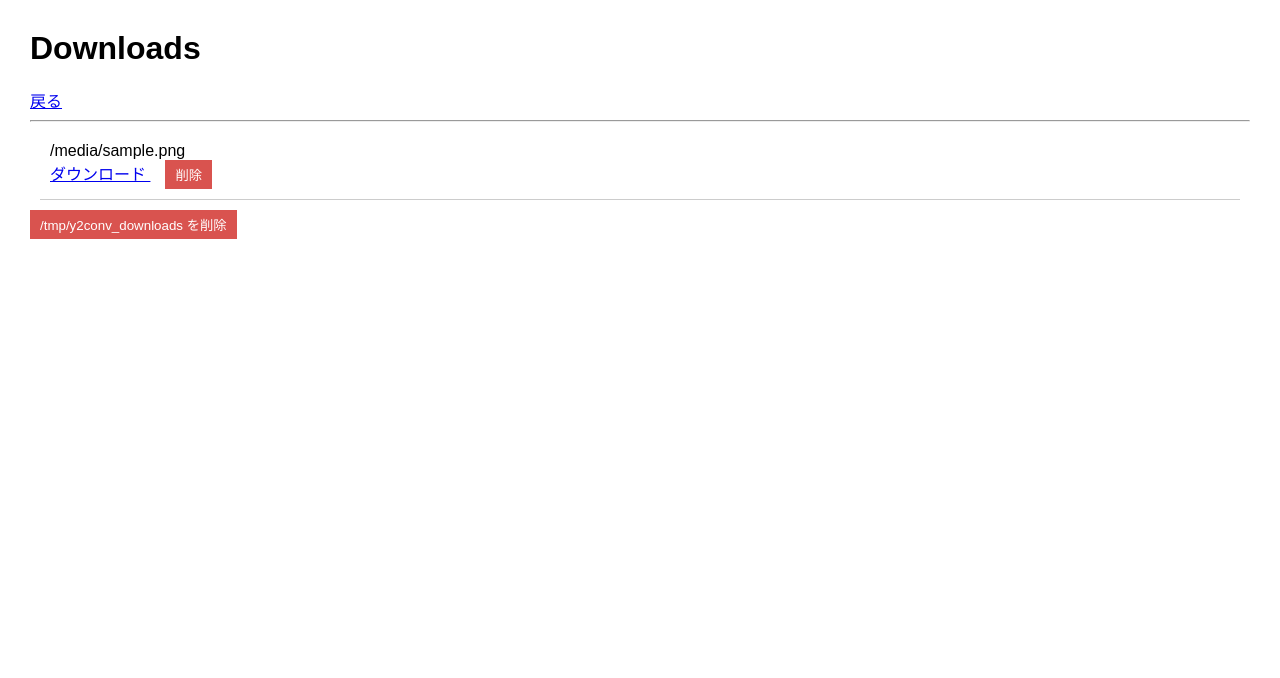
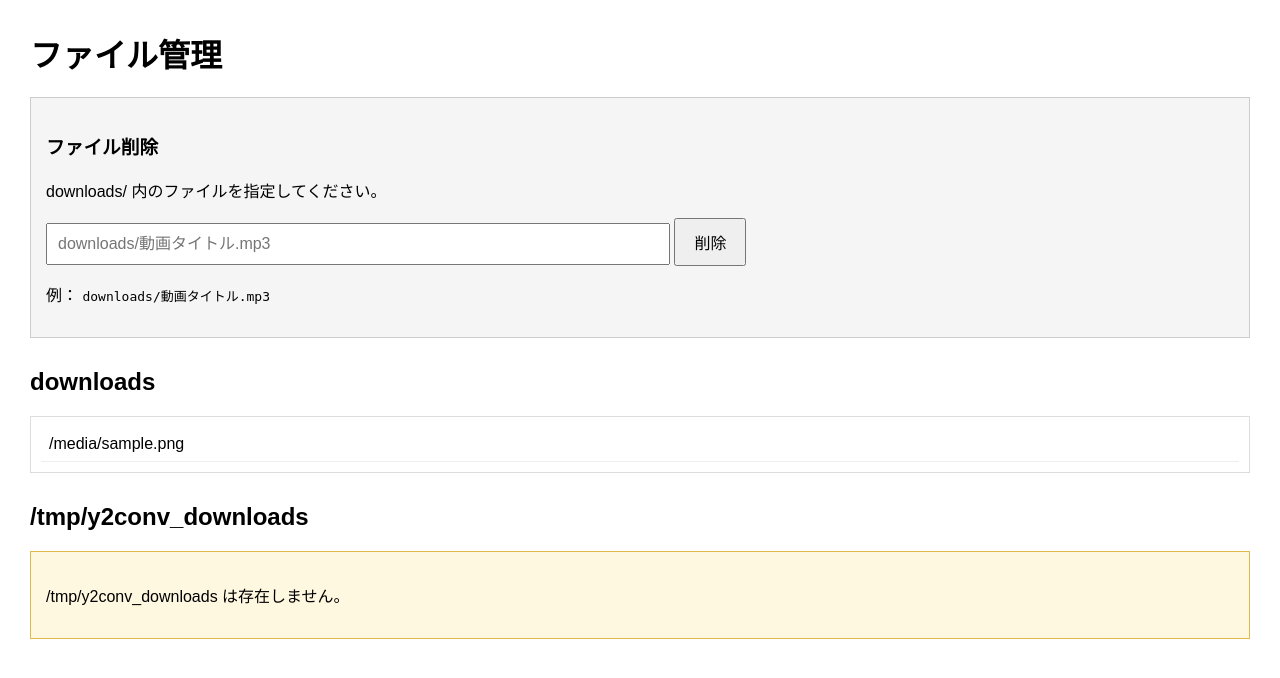
Before and after one commit to sasakiwrkspace-creator/y2conv, a Flask app: template templates/files.html in a window 1280 px wide. Shown: the top 678 px of the page. Run offline with Flask 3, Linux system fonts and the light colour scheme; the template is opened without the code that fills it: most values are stand-ins (such as "Sample title", 1, 10 or a date in 2020); parts of the project's set-up code (start-up, migrations or seed data) failed here and were passed over.

Commit message:
Update files.html

```diff
--- a/templates/files.html
+++ b/templates/files.html
@@ -1,46 +1,67 @@
 <!DOCTYPE html>
-<html>
+<html lang="ja">
+
 <head>
 
-<meta charset="UTF-8">
+<meta charset="utf-8">
 
-<title>
-Downloads
-</title>
+<meta name="viewport"
+      content="width=device-width, initial-scale=1">
+
+<title>ファイル管理</title>
 
 <style>
 
 body {
-
     font-family: sans-serif;
     margin: 30px;
-
 }
 
-
-.file {
-
-    margin: 10px;
-    padding: 10px;
-    border-bottom: 1px solid #ccc;
-
+h2 {
+    margin-top: 30px;
 }
 
-
-button {
-
-    background: #d9534f;
-    color: white;
-    border: none;
-    padding: 5px 10px;
-
+.delete-area {
+    padding: 15px;
+    background: #f5f5f5;
+    border: 1px solid #ccc;
+    margin-bottom: 30px;
 }
 
+.delete-input {
+    width: 70%;
+    max-width: 600px;
+    padding: 10px;
+    font-size: 16px;
+}
 
-a {
+.delete-button {
+    padding: 10px 18px;
+    font-size: 16px;
+    cursor: pointer;
+}
 
-    margin-right: 15px;
+.file-list {
+    border: 1px solid #ddd;
+    padding: 10px;
+    margin-bottom: 30px;
+}
 
+.file-item {
+    padding: 8px;
+    border-bottom: 1px solid #eee;
+    word-break: break-all;
+}
+
+.tmp-area {
+    background: #fff8e1;
+    border: 1px solid #e0b84c;
+    padding: 15px;
+}
+
+.tmp-file {
+    padding: 6px;
+    word-break: break-all;
 }
 
 </style>
@@ -52,73 +73,127 @@ a {
 
 
 <h1>
-Downloads
+ファイル管理
 </h1>
 
 
-<a href="/">
-戻る
-</a>
+<!-- ================================================== -->
+<!-- ファイル削除 -->
+<!-- ================================================== -->
 
+<div class="delete-area">
 
-<hr>
+<h3>
+ファイル削除
+</h3>
 
-
-
-{% for file in files %}
-
-<div class="file">
-
-
-{{ file }}
-
-
-<br>
-
-
-<a href="/download/{{ file }}">
-ダウンロード
-</a>
-
-
+<p>
+downloads/ 内のファイルを指定してください。
+</p>
 
 <form
-action="/delete/{{ file }}"
-method="post"
-style="display:inline;"
+    method="post"
+    action="/delete-confirm"
 >
 
+<input
+    class="delete-input"
+    type="text"
+    name="filename"
+    placeholder="downloads/動画タイトル.mp3"
+    required
+>
 
-<button>
+<button
+    class="delete-button"
+    type="submit"
+>
 削除
 </button>
 
-
 </form>
 
+<p>
+例：
+<code>
+downloads/動画タイトル.mp3
+</code>
+</p>
 
 </div>
 
 
+<!-- ================================================== -->
+<!-- downloads -->
+<!-- ================================================== -->
+
+<h2>
+downloads
+</h2>
+
+<div class="file-list">
+
+{% if files %}
+
+    {% for file in files %}
+
+        <div class="file-item">
+            {{ file }}
+        </div>
+
+    {% endfor %}
+
 {% else %}
 
+    <p>
+    ファイルはありません。
+    </p>
 
-<p>
-ファイルがありません
-</p>
+{% endif %}
+
+</div>
 
 
-{% endfor %}
+<!-- ================================================== -->
+<!-- TMP -->
+<!-- ================================================== -->
 
-<form
-    method="post"
-    action="/tmp-cleanup"
-    onsubmit="return confirm('/tmp/y2conv_downloads を削除しますか？');"
->
-    <button type="submit">
-        /tmp/y2conv_downloads を削除
-    </button>
-</form>
+<h2>
+/tmp/y2conv_downloads
+</h2>
+
+<div class="tmp-area">
+
+{% if tmp_exists %}
+
+    {% if tmp_files %}
+
+        {% for file in tmp_files %}
+
+            <div class="tmp-file">
+                {{ file }}
+            </div>
+
+        {% endfor %}
+
+    {% else %}
+
+        <p>
+        フォルダは存在しますが、中身は空です。
+        </p>
+
+    {% endif %}
+
+{% else %}
+
+    <p>
+    /tmp/y2conv_downloads は存在しません。
+    </p>
+
+{% endif %}
+
+</div>
+
 
 </body>
 
```
